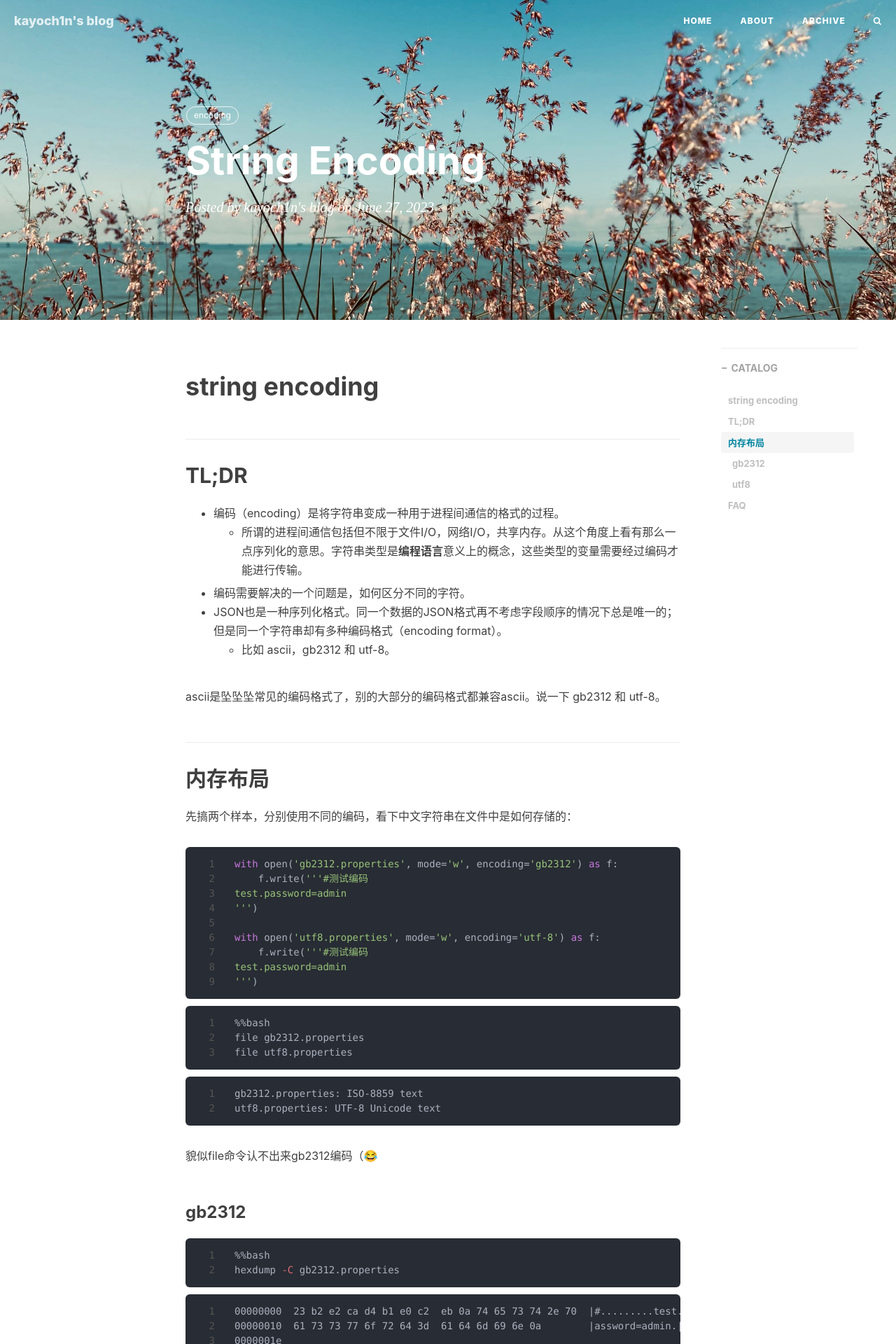
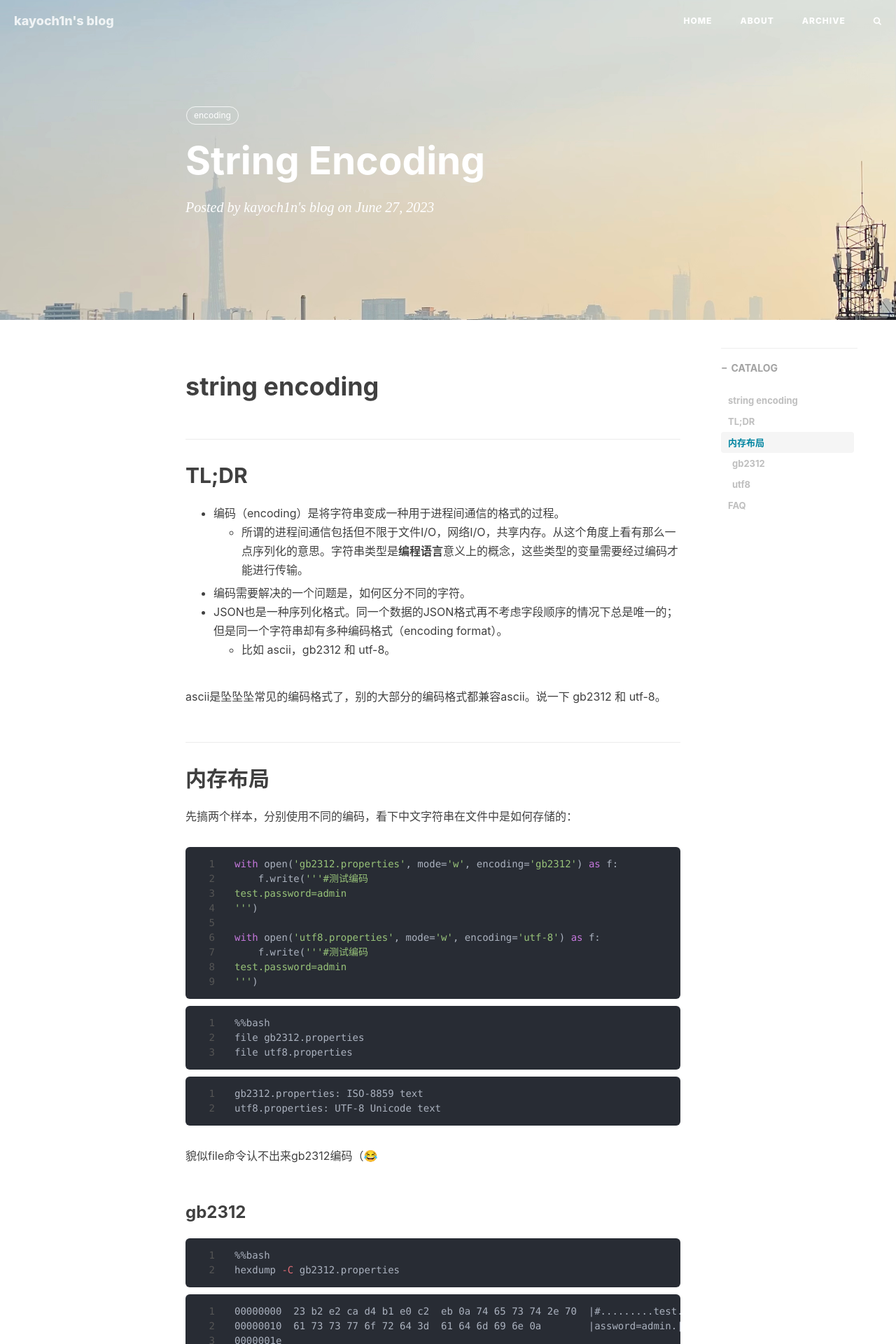
Before and after one commit to kayoch1n/kayoch1n.github.io, a Jekyll site: the page built from _posts/2023-06-27-string-encoding.markdown, in a window 1280 px wide. Shown: the top 1920 px of the page at 70% size. Built offline with Jekyll 4.4.1, drawn with Linux system fonts in a browser that asks for light colours; nearby versions of some CDN libraries; comment, search, counter and statistics services are not loaded.

Commit message:
修改 _posts/2023-06-27-string-encoding.markdown

```diff
--- a/_posts/2023-06-27-string-encoding.markdown
+++ b/_posts/2023-06-27-string-encoding.markdown
@@ -4,7 +4,7 @@ layout: "post"
 catalog: true
 title: "String Encoding"
 date:   2023-06-27 21:40:38 +0800
-header-img: "img/sz-baoan-mangrove.jpg"
+header-img: "img/gz-canton-tower.jpg"
 categories:
   - blog
 tags:
@@ -170,7 +170,7 @@ with open('gb2312.properties', encoding='utf8') as f:
     UnicodeDecodeError: 'utf-8' codec can't decode byte 0xb2 in position 1: invalid start byte
 
 
-这个算是我刚学计算机的时候坠常遇见的和坠头痛的问题了。。。上班之后快四年的今天才搞明白，真的惭愧-_-|||。
+这个算是我刚学计算机的时候坠常遇见的和坠头痛的问题了。。。上班之后快四年的今天才搞明白，真的惭愧-_-||。
 
 从上面的UTF-8的表格可以看出来，每个字符串编码之后的第一个字节的范围只能落在：
 - 0~0x7F (0xxxxxxx)
```
